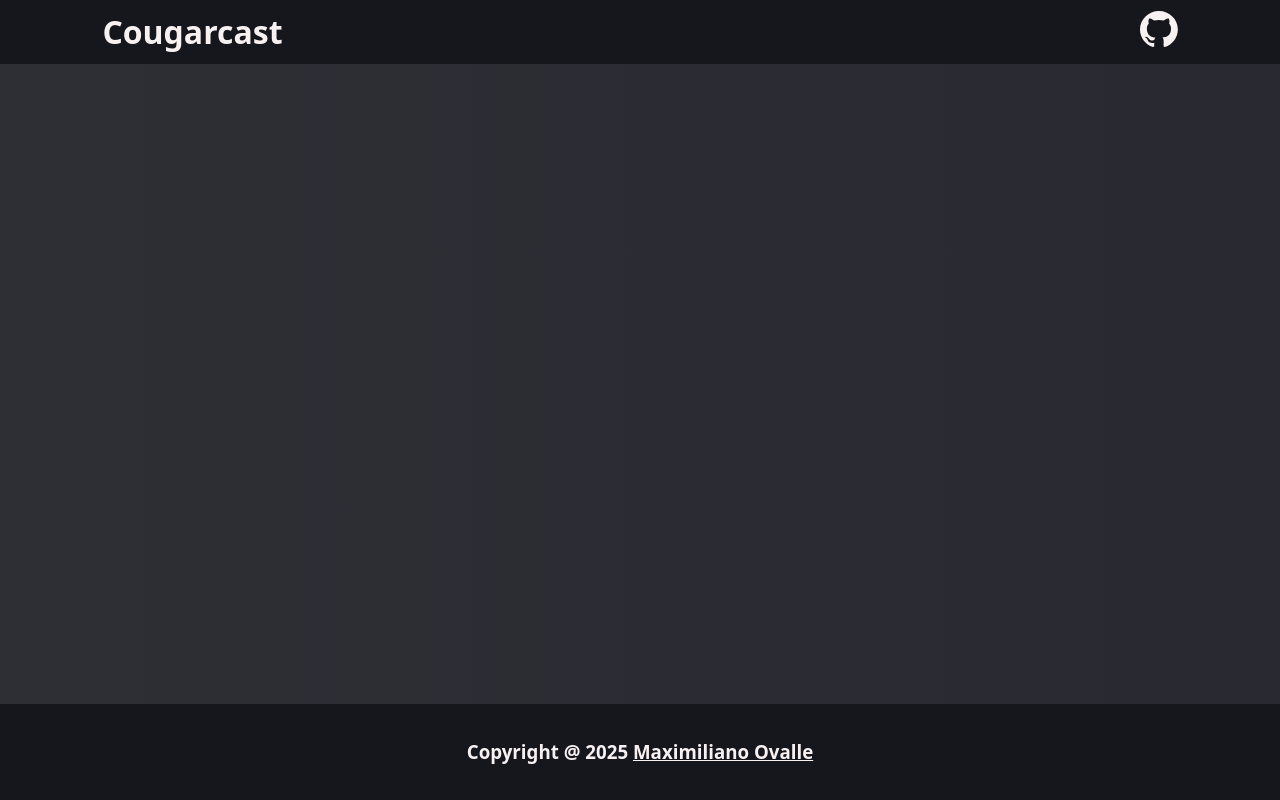
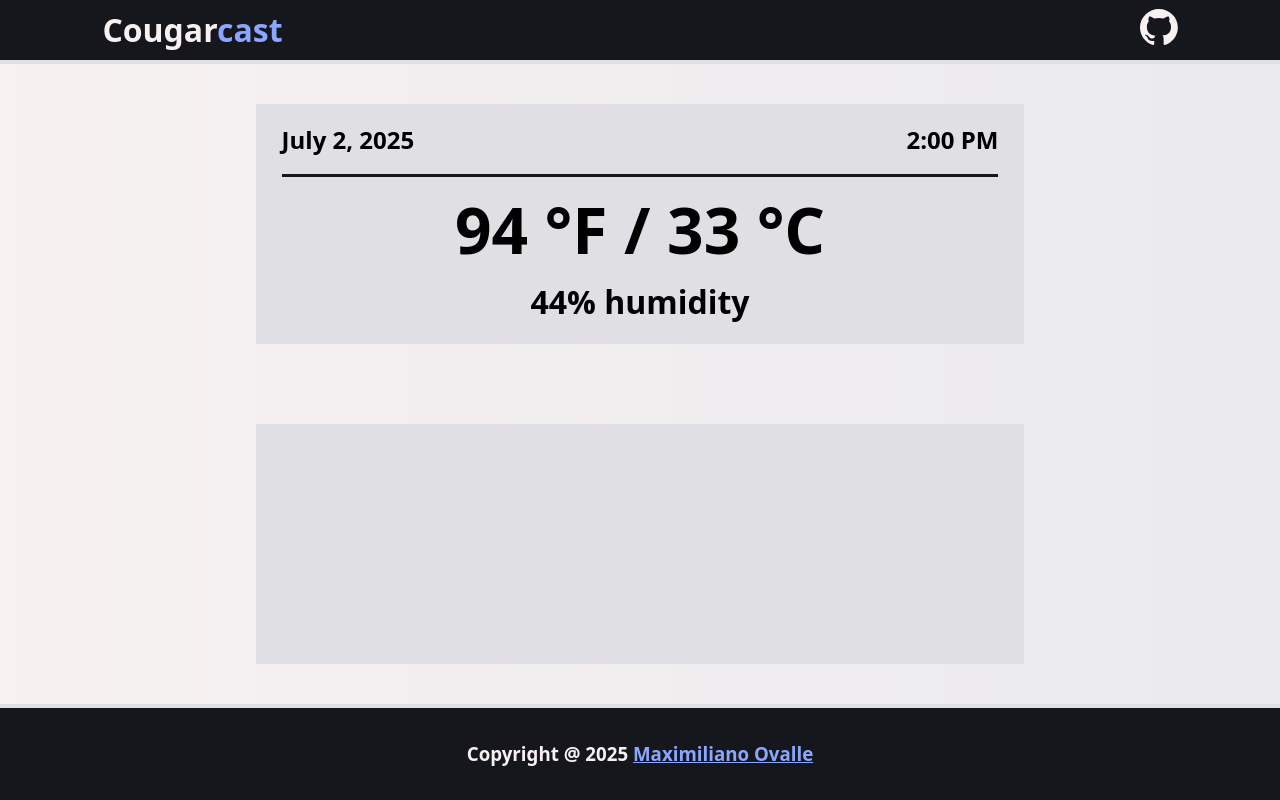
Before and after one commit to maximilianovalle/coogcast, a React (Vite) app in the folder client/: page / in a window 1280 px wide. Built offline with nearby package versions, Linux system fonts and the light colour scheme; no server answers.

Commit message:
Initialize dashboard

```diff
--- a/client/src/App.css
+++ b/client/src/App.css
@@ -1,11 +1,15 @@
 body {
-  margin: 0px;
   background: var(--main-color);
-  background: linear-gradient(90deg, var(--main-color) 0%, var(--secondary-color) 100%);
+  background: linear-gradient(90deg, var(--accent-color) 0%, var(--accent-secondary) 100%);
 }
 
 #contentBody {
   width: 80vw;
   min-height: var(--min-content-height);
   margin: 0px auto;
+
+  display: flex;
+  flex-direction: column;
+  align-items: center;
+  justify-content: space-around;
 }
--- a/client/src/App.jsx
+++ b/client/src/App.jsx
@@ -4,6 +4,8 @@ import axios from 'axios';
 
 import Header from './components/Header.jsx';
 import Footer from './components/Footer.jsx';
+import DisplayDiv from './components/main-content/displayDiv.jsx';
+import GraphsDiv from './components/main-content/graphsDiv.jsx';
 
 function App() {
   const [array, setArray] = useState([]);
@@ -23,13 +25,9 @@ function App() {
 
     <div id="contentBody">
 
-      <div id="informationContainer">
+      <DisplayDiv />
 
-      </div>
-
-      <div id="graphsContainer">
-
-      </div>
+      <GraphsDiv />
 
     </div>
 
--- a/client/src/components/Header.jsx
+++ b/client/src/components/Header.jsx
@@ -4,7 +4,7 @@ import githubIcon from '../assets/github.svg';
 function Header() {
     return (<div id="header">
 
-        <h1>Cougarcast</h1>
+        <h1>Cougar<span>cast</span></h1>
         <a href="https://github.com/maximilianovalle/iot-environment-monitor" target="_blank" rel="noopener noreferrer"><img className='icon' src={githubIcon} alt="Github" /></a>
 
     </div>)
--- a/client/src/components/HeaderFooter.css
+++ b/client/src/components/HeaderFooter.css
@@ -12,11 +12,17 @@
 
 #header {
     height: var(--header-height);
+    border-bottom: 4px solid var(--secondary-color);
     justify-content: space-between;
+}
+
+span {
+    color: var(--contrast-light);
 }
 
 #footer {
     height: var(--footer-height);
+    border-top: 4px solid var(--main-color);
     justify-content: center;
 }
 
--- /dev/null
+++ b/client/src/components/main-content/displayDiv.jsx
@@ -0,0 +1,19 @@
+import './divs.css';
+
+function DisplayDiv() {
+    return ( <div className='infoContainer'>
+
+        <div id="infoHeader">
+            <h2>July 2, 2025</h2>
+            <h2>2:00 PM</h2>
+        </div>
+
+        <div>
+            <h1 id="infoTemp">94 °F / 33 °C</h1>
+            <h3 id="infoHumidity">44% humidity</h3>
+        </div>
+
+    </div> )
+}
+
+export default DisplayDiv
--- /dev/null
+++ b/client/src/components/main-content/divs.css
@@ -0,0 +1,45 @@
+.infoContainer {
+    width: 75%;
+    min-height: 30vh;
+    margin: 4vh auto;
+    padding: 2vh 2vw;
+
+    box-sizing: border-box;
+
+    background: var(--main-color);
+    background: linear-gradient(90deg, var(--main-color) 0%, var(--secondary-color) 100%);
+    border-radius: 2px;
+
+    display: flex;
+    flex-direction: column;
+    align-items: center;
+    justify-content: space-around;
+}
+
+#infoHeader {
+    width: 100%;
+    padding-bottom: 2vh;
+
+    border-bottom: 3px solid var(--tertiary-color);
+    font-weight: 100;
+
+    display: flex;
+    align-items: center;
+    justify-content: space-between;
+}
+
+#infoTemp, #infoHumidity {
+    width: 100%;
+    margin: 0px;
+    padding: 0px;
+
+    text-align: center;
+}
+
+#infoTemp {
+    font-size: 4em;
+}
+
+#infoHumidity {
+    font-size: 2em;
+}
--- /dev/null
+++ b/client/src/components/main-content/graphsDiv.jsx
@@ -0,0 +1,9 @@
+import './divs.css';
+
+function GraphsDiv() {
+    return ( <div className='infoContainer'>
+
+    </div> )
+}
+
+export default GraphsDiv
--- a/client/src/index.css
+++ b/client/src/index.css
@@ -1,8 +1,11 @@
 :root {
-  --main-color: #2e2e35;
-  --secondary-color: #292931;
+  --main-color: #dfdfe4;
+  --secondary-color: #dfdfe4;
   --tertiary-color: #16161d;
+
   --accent-color: #f7f1f1;
+  --accent-secondary: #eaeaee;
+  --contrast-light: #8ba6ff;
 
   --header-height: 8vh;
   --footer-height: 12vh;
@@ -29,6 +32,7 @@
 
 body {
   animation: 0.5s ease-in 0s 1 fadeInOpacity;
+  overflow-x: hidden;
 
   min-height: 100vh;
   width: 100vw;
@@ -39,8 +43,10 @@ body {
 h1, h2, h3, p, a {
   margin: 0px;
   padding: 0px;
+}
 
-  color: inherit;
+a {
+  color: var(--contrast-light);
 }
 
 a:hover {
```
